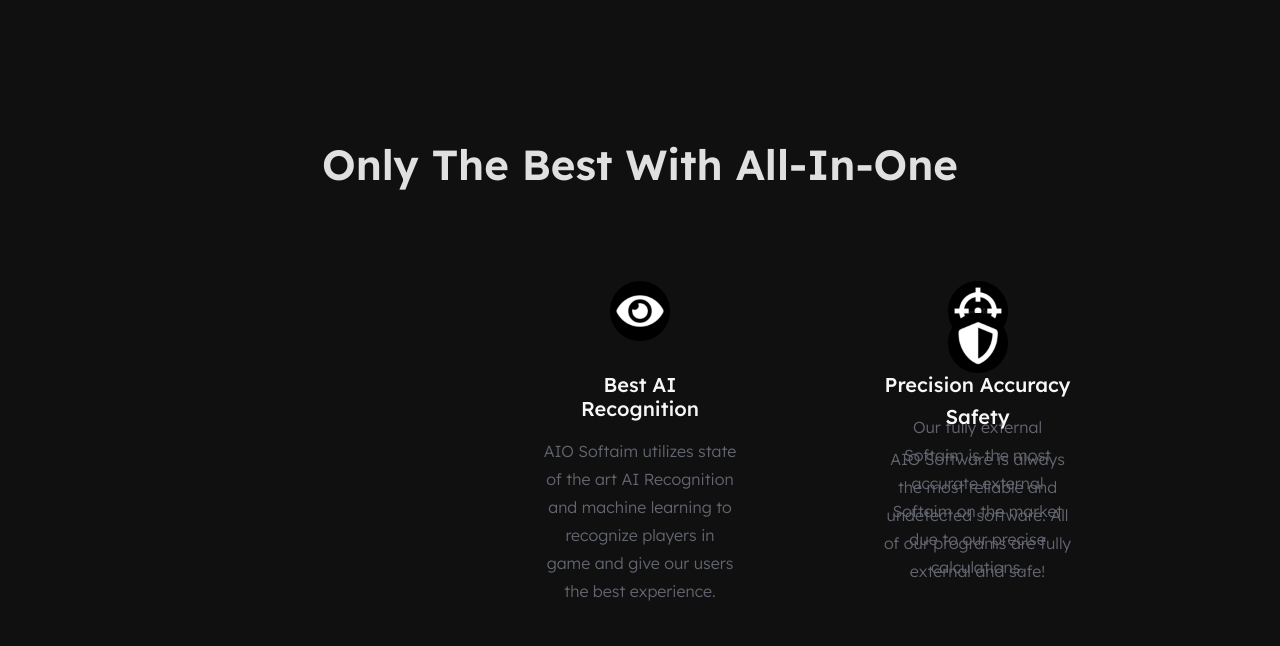
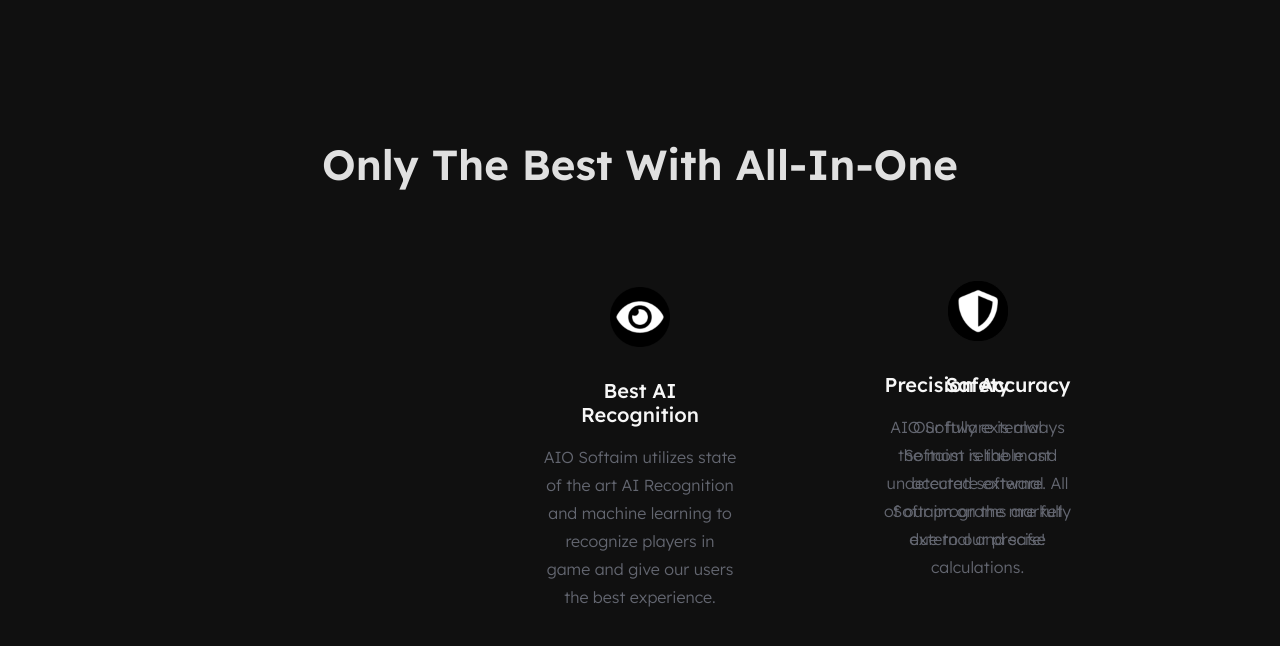
Before and after one commit to NotSlater/aiocoding.github.io, a plain HTML site: page index.html in a window 1280 px wide. Shown: the part 636-1282 px from the top of the page. Drawn offline with Linux system fonts and the light colour scheme.

Commit message:
Update home.css

```diff
--- a/home.css
+++ b/home.css
@@ -41,7 +41,7 @@
   bottom: 0px;
   margin: auto;
   position: absolute;
-  align-self: right;
+  align-self: center;
 }
 .feature-card-root-class-name3 {
   top: 0px;
@@ -49,7 +49,7 @@
   bottom: 0px;
   margin: auto;
   position: absolute;
-  align-self: center;
+  align-self: left;
 }
 @media(max-width: 767px) {
   .feature-card-card {
```
